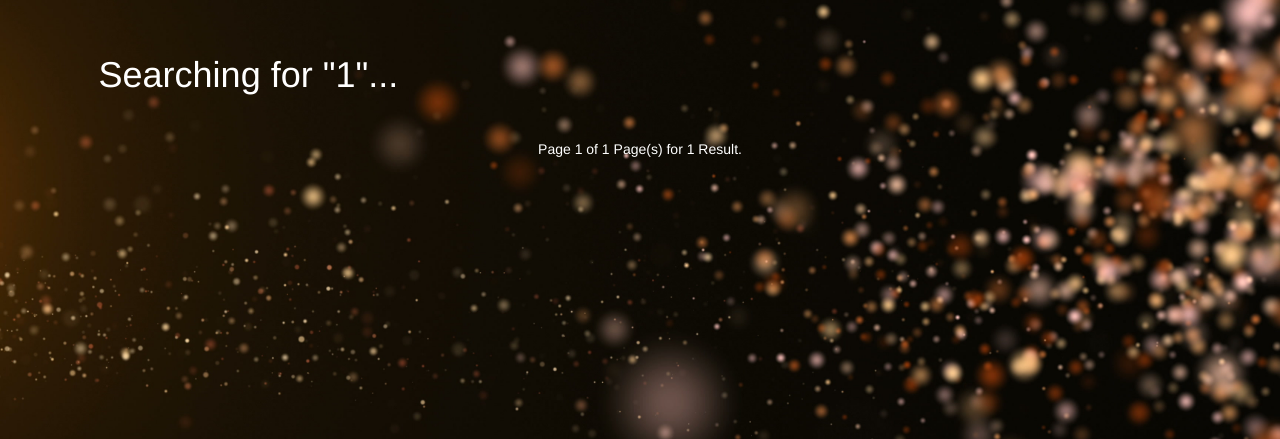
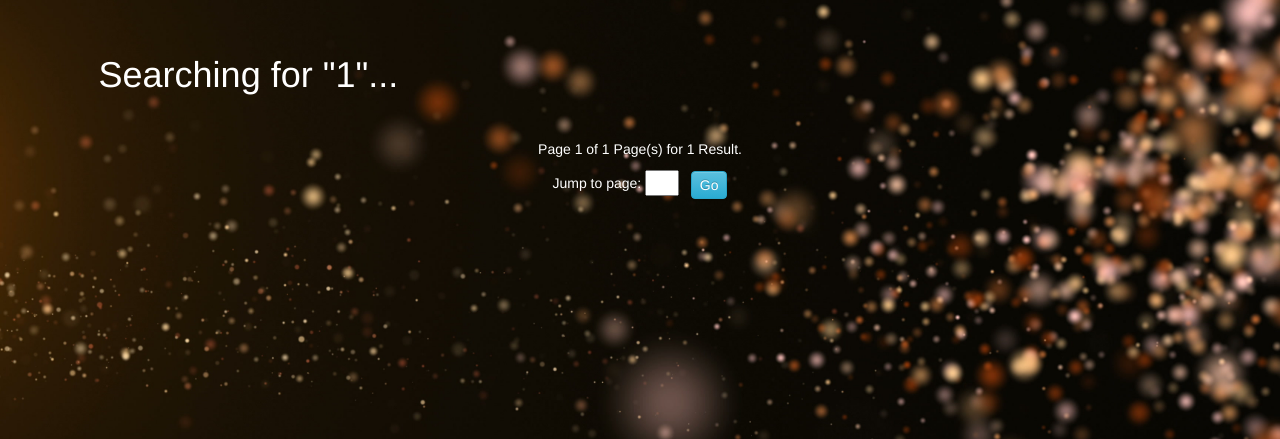
Before and after one commit to chukwumaokere/steamapi, a PHP site: page /results.php?gamename=1 in a window 1280 px wide. Shown: the top 439 px of the page. Run offline with PHP 8.4, Linux system fonts and the light colour scheme; data that the repository does not hold is empty; a stand-in replaces the project's code that opens the database connection.

Commit message:
adding jumper function, updating indexes

```diff
--- a/results.css
+++ b/results.css
@@ -34,6 +34,14 @@
 img.gametile:hover{
 	border-radius: 13px;
 	box-shadow: 0 0 20px 13px #808080;
+	transform: scale(1.2);
+	transition: transform .2s;
+}
+.go {
+	padding: 3px 8px !important;
+}
+.jumper{
+	margin-top : 1%;
 }
 .footer{
 	color: white;
--- a/results.php
+++ b/results.php
@@ -122,6 +122,10 @@
 	}
 	echo "<div class=\"footer\">";
         echo $pagination;
+	echo "<br>";
+	echo "<div class=\"jumper\">";
+	echo "Jump to page: <input  style=\"color:black;text-align:center;\"type=\"text\" size=1> &nbsp; <button type=\"button\" class=\"btn btn-info go\">Go</button>";
+	echo "</div>"; //jumper
 	echo "</div>";
 
 ?>
```
